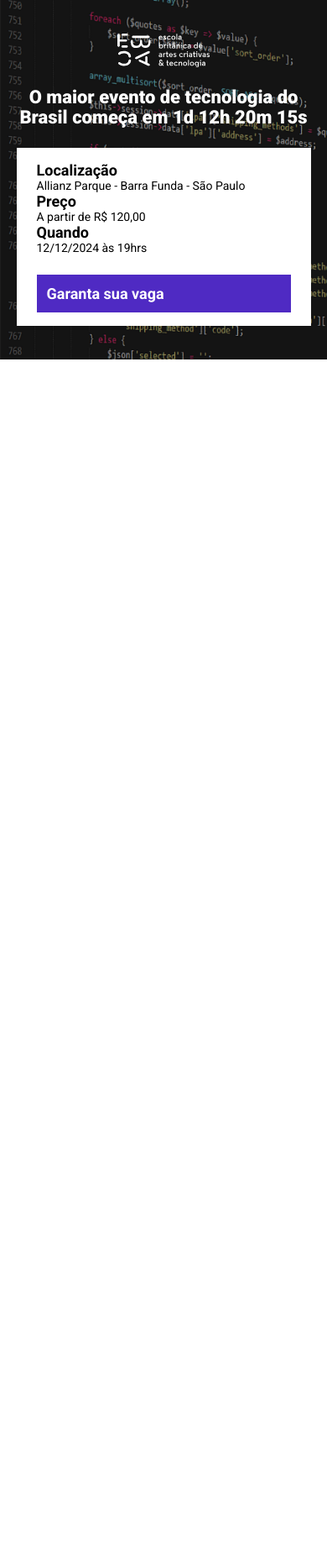
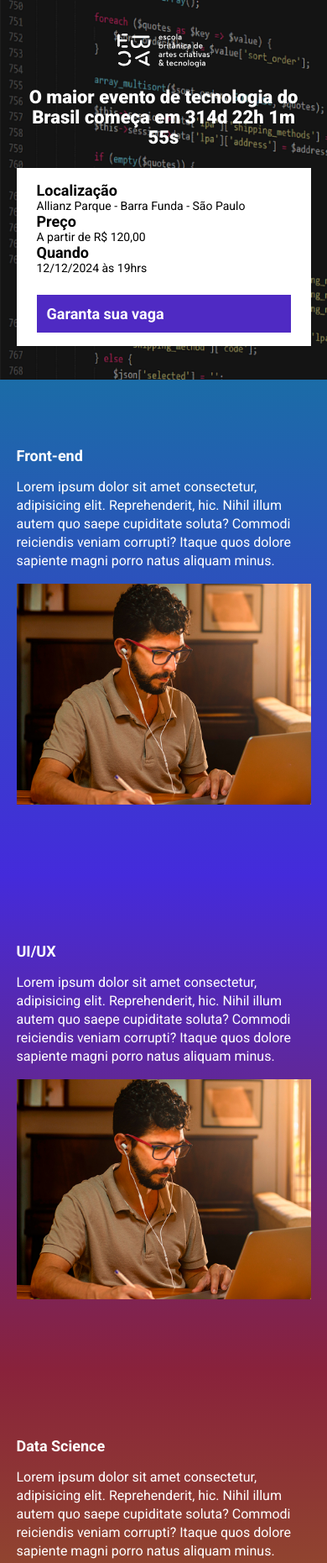
Before and after one commit to MarianaAlves22/ebac_talks, a website built with Parcel: page src/index.html in a window 390 px wide. Shown: the top 1861 px of the page at 84% size. Before the commit the page ends 844 px from the top, so only its background shows below. Built offline with nearby package versions, Linux system fonts and the light colour scheme.

Commit message:
criando a contagem regressiva

```diff
--- a/package.json
+++ b/package.json
@@ -6,6 +6,7 @@
   "scripts": {
     "cleanup": "rmdir /q /s .parcel-cache dist",
     "dev": "npm run cleanup && parcel src/index.html",
+    "build": "parcel build src/index.html",
     "test": "echo \"Error: no test specified\" && exit 1"
   },
   "keywords": [],
--- a/src/index.html
+++ b/src/index.html
@@ -8,13 +8,14 @@
     <link rel="preconnect" href="https://fonts.gstatic.com" crossorigin>
     <link href="https://fonts.googleapis.com/css2?family=Roboto:wght@400;700;900&display=swap" rel="stylesheet">
     <link rel="stylesheet" href="./styles/main.scss">
+    <link rel="stylesheet" href="https://unpkg.com/aos@next/dist/aos.css" />
 </head>
 <body>
     <header class="hero">
         <div class="container">
             <img class="hero__logo" src="./images/ebac_logo.svg" alt="EBAC">
             <p class="hero__text">
-                O maior evento de tecnologia do Brasil começa em 1d 12h 20m 15s
+                O maior evento de tecnologia do Brasil começa em <span id="contador"></span>
             </p>
             <div class="infos-bar">
                 <ul class="infos-bar__infos">
@@ -38,7 +39,52 @@
         </div>
     </header>
 
+    <section class="event event--frontend">
+        <div class="container" data-aos="fade-right">
+            <div class="event__details">
+                <h2 class="event__details__title">Front-end</h2>
+                <p class="event__details__description">
+                    Lorem ipsum dolor sit amet consectetur, adipisicing elit. Reprehenderit, hic. Nihil illum autem quo saepe cupiditate soluta? Commodi reiciendis veniam corrupti? Itaque quos dolore sapiente magni porro natus aliquam minus.
+                </p>
+            </div>
+            <img class="event__image" src="./images/frontend.png" alt="Front-end">
+        </div>
+    </section>
+    <section class="event event--ui-ux event--image-left">
+        <div class="container">
+            <div class="event__details" data-aos="fade-left">
+                <h2 class="event__details__title">UI/UX</h2>
+                <p class="event__details__description">
+                    Lorem ipsum dolor sit amet consectetur, adipisicing elit. Reprehenderit, hic. Nihil illum autem quo saepe cupiditate soluta? Commodi reiciendis veniam corrupti? Itaque quos dolore sapiente magni porro natus aliquam minus.
+                </p>
+            </div>
+            <img class="event__image" src="./images/frontend.png" alt="Front-end">
+        </div>
+    </section>
+    <section class="event event--data-science">
+        <div class="container" data-aos="fade-right">
+            <div class="event__details">
+                <h2 class="event__details__title">Data Science</h2>
+                <p class="event__details__description">
+                    Lorem ipsum dolor sit amet consectetur, adipisicing elit. Reprehenderit, hic. Nihil illum autem quo saepe cupiditate soluta? Commodi reiciendis veniam corrupti? Itaque quos dolore sapiente magni porro natus aliquam minus.
+                </p>
+            </div>
+            <img class="event__image" src="./images/frontend.png" alt="Front-end">
+        </div>
+    </section>
+    <section class="event event--backend event--image-left">
+        <div class="container" data-aos="fade-left">
+            <div class="event__details">
+                <h2 class="event__details__title">Back-end</h2>
+                <p class="event__details__description">
+                    Lorem ipsum dolor sit amet consectetur, adipisicing elit. Reprehenderit, hic. Nihil illum autem quo saepe cupiditate soluta? Commodi reiciendis veniam corrupti? Itaque quos dolore sapiente magni porro natus aliquam minus.
+                </p>
+            </div>
+            <img class="event__image" src="./images/frontend.png" alt="Front-end">
+        </div>
+    </section>
 
+    <script src="https://unpkg.com/aos@next/dist/aos.js"></script>
     <script src="./scripts/main.js"></script>
 </body>
 </html>
--- a/src/scripts/main.js
+++ b/src/scripts/main.js
@@ -1 +1,27 @@
-console.log("olá mundo");
+AOS.init();
+
+const dataDoEvento = new Date("Dec 12, 2024 19:00:00");
+const timeStampDoEvento = dataDoEvento.getTime();
+
+const contaAsHoras = setInterval(function() {
+    const agora = new Date();
+    const timeStampAtual = agora.getTime();
+
+    const distanciaAteOEvento = timeStampDoEvento - timeStampAtual;
+
+    const diaEmMs = 1000 * 60 * 60 * 24;
+    const horaEmMs = 1000 * 60 * 60;
+    const minutoEmMs = 1000 * 60;
+
+    const diasAteOEvento = Math.floor(distanciaAteOEvento / diaEmMs);
+    const horasAteOEvento = Math.floor((distanciaAteOEvento % diaEmMs) / horaEmMs);
+    const minutosAteOEvento = Math.floor((distanciaAteOEvento % horaEmMs) / minutoEmMs);
+    const segundosAteOEvento = Math.floor((distanciaAteOEvento % minutoEmMs) / 1000);
+
+    document.getElementById('contador').innerHTML = `${diasAteOEvento}d ${horasAteOEvento}h ${minutosAteOEvento}m ${segundosAteOEvento}s`;
+
+    if (distanciaAteOEvento < 0) {
+        clearInterval(contaAsHoras);
+        document.getElementById('contador').innerHTML = 'Evento expirado';
+    }
+}, 1000);
--- /dev/null
+++ b/src/styles/_event.scss
@@ -0,0 +1,64 @@
+@use 'variables';
+
+.event {
+    padding: 80px 0;
+
+    &--frontend {
+        background-image: linear-gradient(variables.$blue1, variables.$blue2);
+    }
+
+    &--ui-ux {
+        background-image: linear-gradient(variables.$blue2, variables.$pink);
+    }
+
+    &--data-science {
+        background-image: linear-gradient(variables.$pink, variables.$yellow);
+    }
+
+    &--backend {
+        background-image: linear-gradient(variables.$yellow, variables.$pink);
+    }
+
+    &--image-left {
+        .container {
+            flex-direction: row-reverse;
+        }
+    }
+
+    .container {
+        display: flex;
+        gap: 40px;
+    }
+
+    &__image {
+        max-width: 360px;
+    }
+
+    &__details {
+
+        &__title {
+            font-size: 18px;
+            font-weight: bold;
+            margin-bottom: 16px;
+        }
+
+        &__description {
+            line-height: 22px;
+        }
+    }
+
+    @media (max-width: 640px) {
+        .container {
+            display: block;
+        }
+
+        &__image {
+            width: 100%;
+        }
+
+        &__details {
+            margin-right: 0;
+            margin-bottom: 16px;
+        }
+    }
+}
--- a/src/styles/_hero.scss
+++ b/src/styles/_hero.scss
@@ -1,3 +1,5 @@
+@use 'variables';
+
 .hero {
     padding-top: 64px;
     padding-bottom: 100px;
@@ -16,7 +18,7 @@
         left: 0;
         width: 100%;
         height: 100%;
-        background-color: #000;
+        background-color: variables.$secundaryTextColor;
         content: '';
         opacity: 30%;
     }
--- /dev/null
+++ b/src/styles/_variables.scss
@@ -0,0 +1,8 @@
+$textColor: #fff;
+$secundaryTextColor: #000;
+
+$pink: #89223B;
+$blue1: #1B6CA7;
+$blue2: #442BDB;
+$yellow: #9C791D;
+$purple: #4F2AC3;
--- a/src/styles/components/_buttons.scss
+++ b/src/styles/components/_buttons.scss
@@ -1,3 +1,5 @@
+@use '../variables';
+
 .button {
     padding: 12px;
     font-size: 18px;
@@ -7,8 +9,8 @@
     white-space: nowrap;
 
     &--primary {
-        color: #fff;
-        background-color: #4F2AC3;
+        color: variables.$textColor;
+        background-color: variables.$purple;
     }
 
     @media (max-width: 640px) {
--- a/src/styles/components/_info_bar.scss
+++ b/src/styles/components/_info_bar.scss
@@ -1,6 +1,8 @@
+@use '../variables';
+
 .infos-bar {
     padding: 16px 24px;
-    background-color: #fff;
+    background-color: variables.$textColor;
     display: flex;
     justify-content: space-between;
 
@@ -10,10 +12,10 @@
 
         &__item {
             font-size: 14px;
-            color: #000;
+            color: variables.$secundaryTextColor;
 
             b {
-                color: #000;
+                color: variables.$secundaryTextColor;
                 font-size: 18px;
                 display: block;
             }
--- a/src/styles/main.scss
+++ b/src/styles/main.scss
@@ -1,13 +1,15 @@
 @use 'hero';
 @use 'components/info_bar';
 @use 'components/buttons';
+@use 'event';
+@use 'variables';
 
 * {
     margin: 0;
     padding: 0;
     box-sizing: border-box;
     font-family: Roboto, sans-serif;
-    color: #fff;
+    color: variables.$textColor;
     list-style: none;
 }
 
```
